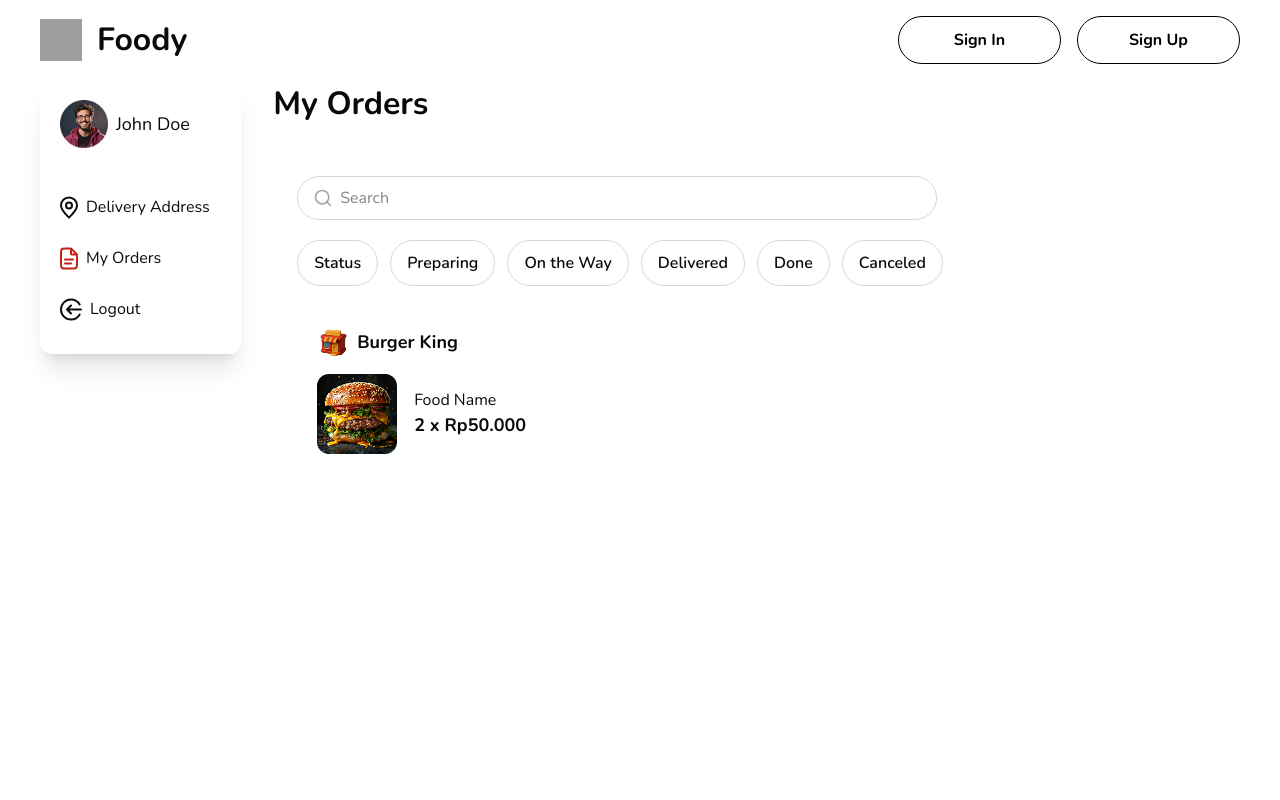
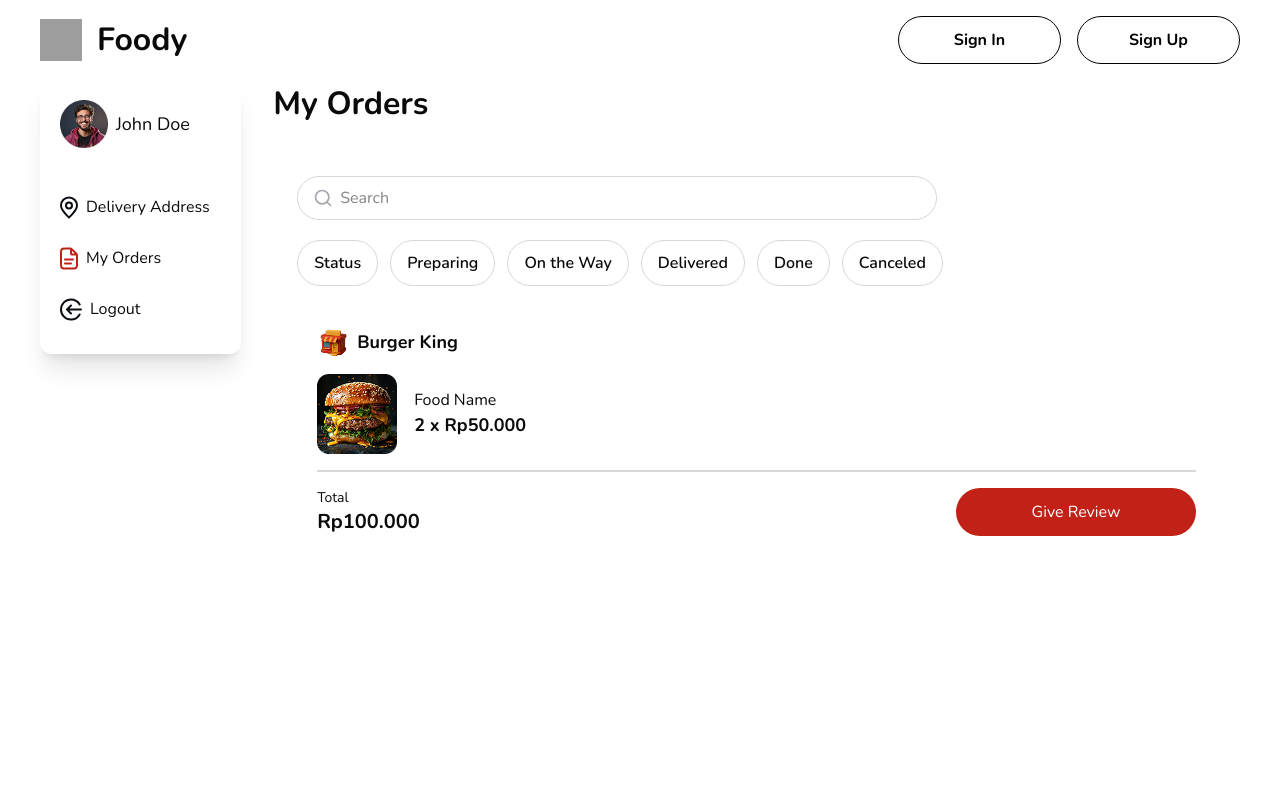
Before and after one commit to herfando/restaurant-web-mpv, a React (Vite) app: page / in a window 1280 px wide. Shown: the top 800 px of the page. Built offline with nearby package versions, Linux system fonts and the light colour scheme; grey boxes are pictures that could not be loaded.

Commit message:
edit my order

```diff
--- a/src/pages/09_MyOrders.tsx
+++ b/src/pages/09_MyOrders.tsx
@@ -95,6 +95,19 @@ export default function MyOrders() {
                   </p>
                 </div>
               </div>
+              {/* line */}
+              <div className='my-12 w-full border border-[#D5D7DA] md:my-16'></div>
+
+              {/* Total */}
+              <div className='flex flex-wrap justify-between gap-y-12'>
+                <div className='text-sm'>
+                  <p>Total</p>
+                  <p className='text-md font-extrabold md:text-xl'>Rp100.000</p>
+                </div>
+                <button className='h-44 w-full rounded-full bg-[#C12116] text-white hover:cursor-pointer md:h-48 md:w-240'>
+                  Give Review
+                </button>
+              </div>
             </div>
           </div>
         </div>
```
